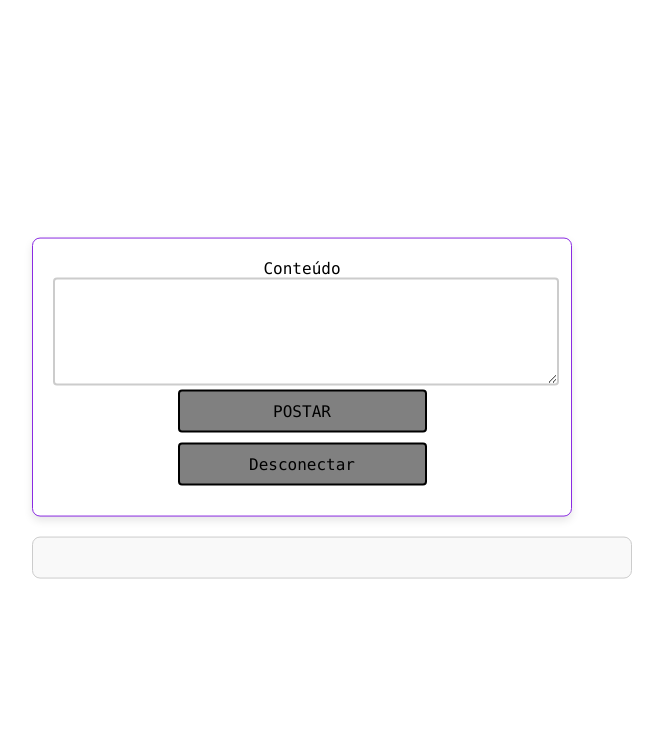
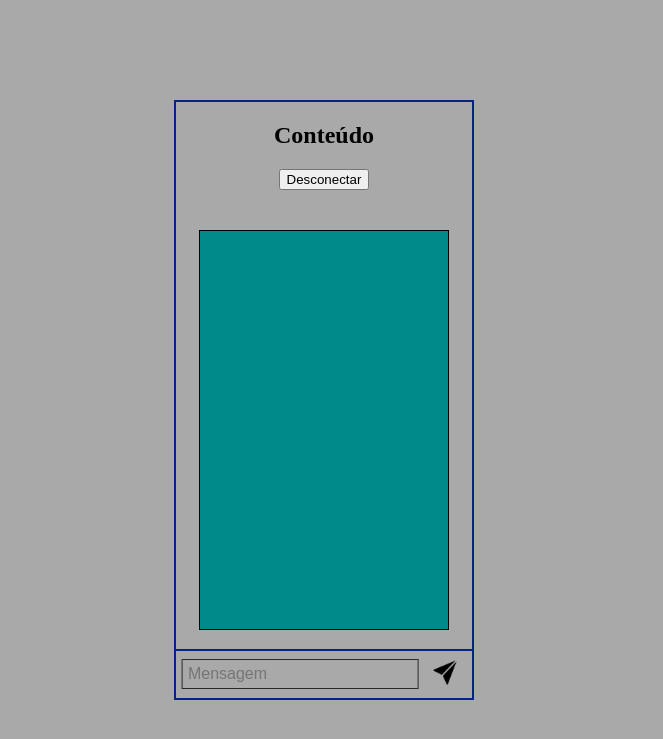
Before and after one commit to Lilomr/lilo.st, a Flask app: page /page in a window 1280 px wide. Shown: the top 739 px of the page, without its empty margins (316-979 px from the left). Run offline with Flask 3, Linux system fonts and the light colour scheme; the visitor is signed in with stand-in values (Sample User, id 1); data that the repository does not hold is empty; some libraries are stand-ins or nearby versions.

Commit message:
Alterações gerais

```diff
--- a/app.py
+++ b/app.py
@@ -1,30 +1,36 @@
 from flask import Flask, request, jsonify, render_template, send_from_directory, redirect
-import secrets
 from dotenv import load_dotenv
 from flask_sqlalchemy import SQLAlchemy
 from sqlalchemy import exc
 from flask_login import UserMixin, LoginManager, login_user, login_required, logout_user, current_user
 import os
 import bcrypt
+from flask_socketio import SocketIO
 
 load_dotenv()
 
 app = Flask(__name__, template_folder='templates')
-app.secret_key = secrets.token_hex(16)
+app.secret_key = os.getenv('SECRET_KEY')
+
+socketio = SocketIO(app)
 
 app.config["SQLALCHEMY_DATABASE_URI"] = os.getenv('DATABASE_URL')
-app.config["SECRET_KEY"] = secrets.token_hex(16)
+app.config["SECRET_KEY"] = os.getenv('SECRET_KEY')
 db = SQLAlchemy()
 
 login_manager = LoginManager()
 login_manager.init_app(app)
+
+
 class Users(UserMixin, db.Model):
     id = db.Column(db.Integer, primary_key=True)
     nome = db.Column(db.String(250), nullable=False)
     email = db.Column(db.String(250), unique=True,
-                        nullable=False)
+                      nullable=False)
     password = db.Column(db.String(250),
-                        nullable=False)
+                         nullable=False)
+
+
 class Publicacao(db.Model):
     id = db.Column(db.Integer, primary_key=True)
     conteudo = db.Column(db.String(250), nullable=False)
@@ -37,6 +43,7 @@ with app.app_context():
     db.app = app
     db.create_all()
 
+
 @login_manager.user_loader
 def load_user(user_id):
     return Users.query.get(int(user_id))
@@ -45,6 +52,7 @@ def load_user(user_id):
 @app.route('/static/<path:path>')
 def send_static(path):
     return send_from_directory('static', path)
+
 
 @app.route('/login')
 def index_login():
@@ -65,14 +73,32 @@ def index_cadastrar():
         return redirect('/page')
     return render_template('index.html')
 
+
 @app.route('/page')
 @login_required
 def index_page():
     return render_template('page.html')
 
+
 @app.route('/')
 def index():
     return redirect('/login')
+
+
+@socketio.on('connect')
+def handle_connect():
+    print('Client connected')
+
+
+@socketio.on('disconnect')
+def handle_disconnect():
+    print('Client disconnected')
+
+
+@socketio.on('message')
+def handle_message(msg):
+    print('Message: ' + msg)
+
 
 @app.route('/api/login', methods=['POST'])
 def login():
@@ -88,6 +114,7 @@ def login():
     else:
         return jsonify({'success': False, 'error': 'Usuário não encontrado'})
 
+
 @app.route('/api/cadastrar', methods=['POST'])
 def cadastrar_usuario():
     data = request.json
@@ -95,7 +122,7 @@ def cadastrar_usuario():
     email = data['email']
     senha: str = data['senha']
     salt = bcrypt.gensalt()
-    hashed = bcrypt.hashpw(bytes(senha,'utf-8'), salt)
+    hashed = bcrypt.hashpw(bytes(senha, 'utf-8'), salt)
 
     try:
         user = Users(nome=name, email=email, password=hashed.decode('utf-8'))
@@ -106,7 +133,8 @@ def cadastrar_usuario():
         print(e)
         return jsonify({'success': False, 'error': 'Email já existe'})
 
-@app.route('/api/publicar',methods=['POST'])
+
+@app.route('/api/publicar', methods=['POST'])
 @login_required
 def publicar():
     data = request.json
@@ -117,7 +145,9 @@ def publicar():
         return jsonify({'success': False, 'error': 'Escreva algo'})
     db.session.add(publicacao)
     db.session.commit()
+    socketio.emit('publicacao', {'conteudo': conteudo, 'user': current_user.nome, 'id': publicacao.id})
     return jsonify({'success': True})
+
 
 @app.route('/api/publicacoes', methods=['GET'])
 @login_required
@@ -125,6 +155,7 @@ def get_publicacoes():
     publicacoes = Publicacao.query.order_by(Publicacao.id.desc()).all()
 
     return jsonify([{'id': p.id, 'conteudo': p.conteudo, 'user': p.user.nome} for p in publicacoes])
+
 
 @app.route('/api/deletar', methods=['POST'])
 @login_required
@@ -135,11 +166,11 @@ def deletar():
     if publicacao.user_id == current_user.id:
         db.session.delete(publicacao)
         db.session.commit()
+        socketio.emit('deletar', {'id': id})
         return jsonify({'success': True})
     else:
         return jsonify({'success': False, 'error': 'Você não pode deletar essa publicação'})
 
 
-
 if __name__ == '__main__':
-    app.run(debug=True)
+    socketio.run(app, debug=True)
--- a/requirements.txt
+++ b/requirements.txt
@@ -5,3 +5,4 @@ flask_login
 python-dotenv
 psycopg2
 bcrypt
+flask_socketio
--- a/static/login.css
+++ b/static/login.css
@@ -1,4 +1,6 @@
-
+body{
+    background-color: darkgray;
+}
 .centralizar{
     background-color: white;
     position: absolute;
@@ -8,7 +10,7 @@
 }
 
 .centralizar > section{
-    border: 2px solid #052384;
+    border: 2px solid black;
     border-radius: 3px;
     height: 70vh;
     min-height: 600px;
--- a/static/post.css
+++ b/static/post.css
@@ -1,83 +1,86 @@
 body{
-    background-color: white;
-    position: absolute;
-    top: 50%;
-    left: 50%;
-    transform: translate(-50%, -50%);
+	background-color: darkgray;
+}
+.centralizar {
+
+	position: absolute;
+	top: 50%;
+	left: 50%;
+	transform: translate(-50%, -50%);
+	height: 70vh;
+	min-height: 600px;
+	max-height: 600px;
+	max-width: 400px;
+	min-width: 300px;
+	text-align: center;
+	justify-content: center;
+	box-sizing: border-box;
+	border: 2px solid #052384;
 }
 
-.content-container {
-	background-color: #ffffff;
-	border: 1px solid blueviolet;
-	border-radius: 8px;
-	padding: 20px;
-	box-shadow: 0 4px 8px rgba(0, 0, 0, 0.1);
-	width: 90%;
-	max-width: 600px;
-	box-sizing: border-box;
-	text-align: center;
-	font-family: "Lucida Console", "Courier New", monospace;
-	box-decoration-break:inherit;
-
+.section>h1 {
+	position: absolute;
+	transform: translate(-50%, -50%);
+	display: block;
+	align-items: center;
 }
 
-.post-container {
-	background-color: #f9f9f9;
-	border: 1px solid #ccc;
-	border-radius: 8px;
-	max-width: 600px;
-	padding: 20px 100px;
-    text-align: center;
-	margin-top: 20px;
+.centralizar>textarea {
+	position: absolute;
+	top: 96%;
+	left: 42%;
+	transform: translate(-50%, -50%);
+}
+.centralizar > #linha-horizontal {
+	position: absolute;
+	top : 92%;
+	left: 50%;
+	transform: translate(-50%, -50%);
+    width: 100%;
+    border: 1px solid #052384;
+}
+.centralizar > textarea{
+	background: none;
+	width: 80%;
+	min-height: 30px;
+	resize: none;
+	white-space: nowrap;
+	overflow: hidden;
+	outline: 0;
+	cursor: text;
 	box-sizing: border-box;
-	display: grid;
+	padding: 5px;
+	font-size: 16px;
+	border: 1px solid rgb(43, 43, 43);
+	font-family: Arial, Helvetica, sans-serif;
+	border-radius: none;
+}
+.centralizar > .postagem{
+	font-family: Arial, Helvetica, sans-serif;
+	align-items: flex-start;
+    gap: 13px;
+	position: absolute;
+	top: 55%;
+	left: 50%;
+	transform: translate(-50%, -50%);
+	border: 1px solid black;
+	background-color: darkcyan;
+	display: flex;
+	box-sizing: border-box;
+	overflow-y: scroll;
+	scrollbar-width: thin;
+	scrollbar-color: #052384 darkcyan;
 	flex-direction: column;
-	overflow: scroll;
-	word-break: break-word;
+	max-height: 400px;
+	min-height: 400px;
+	min-width: 250px;
 }
-
-.post {
-
-	background-color: #f9f9f9;
-	border: 1px solid #ccc;
-	text-align: center;
-	border-radius: 4px;
-	padding: 20px ;
-	margin-top: 20px;
-	box-sizing: border-box;
-	display: grid;
-	word-break: break-word;
+.centralizar > .b1{
+	position: absolute;
+	top: 96%;
+	left: 91%;
+	transform: translate(-50%, -50%);
+	background: none;
+	border: none;
+	border-radius: 0;
 }
-
-
-button {
-	font-family:"Lucida Console", "Courier New", monospace;
-	padding: 10px 35px;
-	margin-bottom: 2% ;
-	background-color:gray;
-	color: black;
-	border: 2.5px solid black;
-	border-radius: 4px;
-	text-align: center;
-	font-size: 16px;
-	cursor: pointer;
-	width: 50%;
-}
-
-.button-deletar {
-
-}
-
-
-textarea {
-	margin: center;
-	width: 100%;
-	height: 100px;
-	border: 2px solid #ccc;
-	border-radius: 4px;
-
-}
-
-button:hover {
-	background-color: blueviolet;
-}
--- a/templates/page.html
+++ b/templates/page.html
@@ -1,91 +1,143 @@
 <!DOCTYPE html>
 <html lang="pt-BR">
   <head>
-	<meta charset="UTF-8">
-    <meta name="viewport" content="width=device-width, initial-scale=1.0">
-    <title>Lilo.st</title>
-    <link rel="stylesheet" type="text/css" href="/static/post.css">
+    <meta charset="UTF-8" />
+    <meta name="viewport" content="width=device-width, initial-scale=1.0" />
+    <title>Página</title>
+    <link rel="stylesheet" type="text/css" href="/static/post.css" />
 
+    <script src="https://cdnjs.cloudflare.com/ajax/libs/socket.io/3.1.3/socket.io.js"></script>
     <script>
-		async function tentarPostar() {
-			const conteudo = document.getElementById('content').value;
-			console.log(conteudo);
+      var socket = io.connect('http://' + document.domain + ':' + location.port);
+      socket.on('publicacao', function (data) {
+        adicionarPublicacao(data)
+      })
+      function adicionarPublicacao(data){
+        const container = document.querySelector('.postagem')
+        const div = document.createElement('div')
+        div.className = 'post'
+        div.textContent = `${data.user}: ${data.conteudo}`
+        div.id = data.id
+        container.insertBefore(div, container.firstChild)
+        botao = document.createElement('button-deletar')
+        botao.innerHTML = '<img src="/static/deletar.png" alt="Deletar" width="25" height="25">'
+        botao.addEventListener('click', async function () {
+          const response = await fetch('/api/deletar', {
+            method: 'POST',
+            headers: {
+              'Content-Type': 'application/json'
+            },
+            body: JSON.stringify({ id: data.id, user: data.user })
+          })
+          const result = await response.json()
+          if (result.success) {
+            carregarPublicacoes()
+          } else {
+            const messageDiv = document.getElementById('message')
+            messageDiv.textContent = `Erro: ${result.error}`
+            messageDiv.style.color = 'red'
+          }
+        })
+        div.appendChild(botao)
+      }
+      socket.on('deletar', function (data) {
+        const container = document.querySelector('.postagem')
+        const divs = container.querySelectorAll('.post')
+        console.log(data)
+        divs.forEach((div) => {
+          if (div.id == data.id) {
+            div.remove()
+          }
+        })
+      }
+      async function tentarPostar(event) {
+        if (event && event.key !== 'Enter') return;
+        event.preventDefault();
+        const conteudo = document.getElementById('content').value
+        console.log(conteudo)
         const response = await fetch('/api/publicar', {
           method: 'POST',
           headers: {
             'Content-Type': 'application/json'
           },
-				body: JSON.stringify({conteudo})
+          body: JSON.stringify({ conteudo: content }),
         });
-			const result = await response.json();
-			const messageDiv = document.getElementById('message');
+        const result = await response.json()
+        const messageDiv = document.getElementById('message')
+        document.getElementById('content').value = ''
         if (result.success) {
-				messageDiv.textContent = 'Postado com sucesso!';
-				document.getElementById('content').value = '';
-				messageDiv.style.color = 'green';
-				carregarPublicacoes();
+          messageDiv.textContent = 'Postado com sucesso!'
+          messageDiv.style.color = 'green'
         } else {
-				messageDiv.textContent = `Erro: ${result.error}`;
-				messageDiv.style.color = 'red';
+          messageDiv.textContent = `Erro: ${result.error}`
+          messageDiv.style.color = 'red'
         }
+        document.addEventListener('DOMContentLoaded', function () {
+          document.getElementById('logoutButton').addEventListener('click', function () {
+            window.location.href = '/deslogar';
+          });
+        });
+
+          document.getElementById('content').addEventListener('keydown', function (event) {
+            if (event.key === 13) {
+              tentarPostar(event);
             }
+          });
+        });
         </script>
   </head>
   <body>
     <section class="centralizar">
-	<div class="content-container">
+      <h1>Conteúdo</h1>
+      <div class="postagem"></div>
+      <button class="b1" type="submit" id="button-post" onclick="tentarPostar()">
+        <img src="/static/enviar.png" alt="Postar" width="23" height="24">
+      </button>
+      <div id="linha-horizontal"></div>
+      <button id="logoutButton">Desconectar</button>
+      <textarea style="resize: none" id="content" name="conteudo" placeholder="Mensagem" rows="1" cols="1" required onkeyup="if(event.keyCode === 13) tentarPostar()"></textarea>
       <div class="message" id="message"></div>
-			<label for="content">Conteúdo</label>
-			<textarea id="content" name="conteudo" required></textarea>
-			<button id="button-post" onclick="tentarPostar()">POSTAR</button>
-
-		<button id="logoutButton">Desconectar</button>
-	</div>
-	<div class="post-container">
-
-    </div>
 
       <script>
-		document.getElementById("logoutButton").addEventListener("click", function() {
-			window.location.href = "/deslogar";
-		});
+        document.getElementById('logoutButton').addEventListener('click', function () {
+          window.location.href = '/deslogar'
+        })
         async function carregarPublicacoes() {
-			const response = await fetch('/api/publicacoes');
-			const result = await response.json();
-			const container = document.querySelector('.post-container');
-			container.innerHTML = '';
-			result.forEach(publicacao => {
-				const div = document.createElement('div');
-				div.className = 'post';
-				div.textContent = `${publicacao.user}: ${publicacao.conteudo}`;
-				container.appendChild(div);
-				botao = document.createElement('button-deletar');
-				botao.innerHTML = '<img src="/static/deletar.jpg" alt="Deletar" width="25" height="25">';
+          const response = await fetch('/api/publicacoes')
+          const result = await response.json()
+          const container = document.querySelector('.postagem')
+          container.innerHTML = ''
+          result.forEach((publicacao) => {
+            const div = document.createElement('div')
+            div.className = 'post'
+            div.textContent = `${publicacao.user}: ${publicacao.conteudo}`
+            div.id = publicacao.id
+            container.appendChild(div)
+            botao = document.createElement('button-deletar')
+            botao.innerHTML = '<img src="/static/deletar.png" alt="Deletar" width="25" height="25">'
 
-
-				botao.addEventListener('click', async function() {
+            botao.addEventListener('click', async function () {
               const response = await fetch('/api/deletar', {
                 method: 'POST',
                 headers: {
                   'Content-Type': 'application/json'
                 },
-						body: JSON.stringify({id: publicacao.id, user: publicacao.user})
-					});
-					const result = await response.json();
+                body: JSON.stringify({ id: publicacao.id, user: publicacao.user })
+              })
+              const result = await response.json()
               if (result.success) {
-						carregarPublicacoes();
+                carregarPublicacoes()
               } else {
-						const messageDiv = document.getElementById('message');
-						messageDiv.textContent = `Erro: ${result.error}`;
-						messageDiv.style.color = 'red';
+                const messageDiv = document.getElementById('message')
+                messageDiv.textContent = `Erro: ${result.error}`
+                messageDiv.style.color = 'red'
               }
-				});
-				div.appendChild(botao);
-			});
+            })
+            div.appendChild(botao)
+          })
         }
 
-		carregarPublicacoes();
-
+        carregarPublicacoes()
       </script>
     </section>
   </body>
```
Also changed, not shown: static/deletar.jpg (deleted), static/deletar.png (added), static/enviar.png (added). Lines whose indentation alone changed are shown as unchanged.
